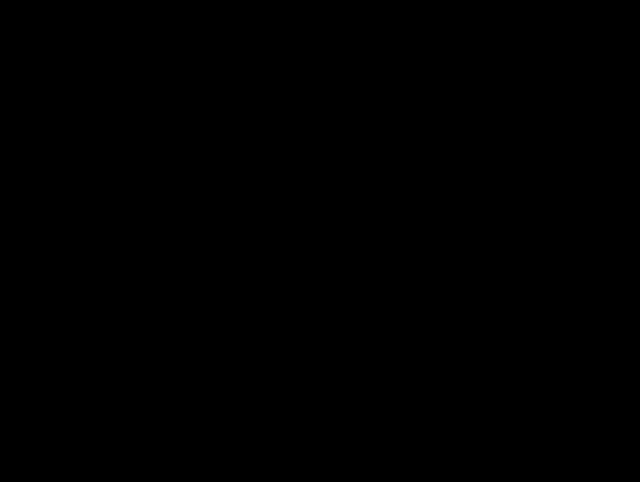
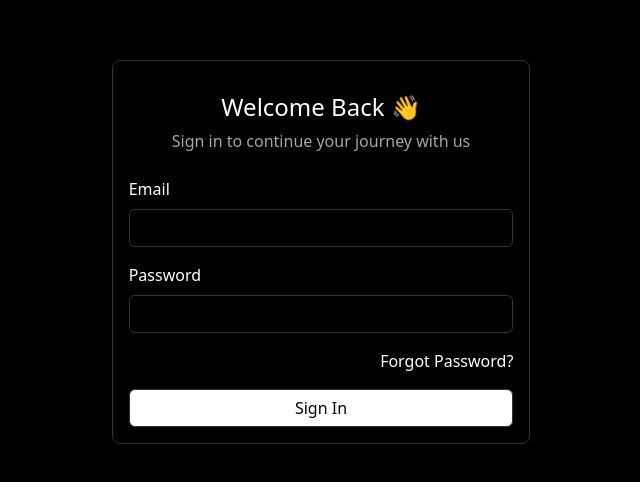
Before and after one commit to raorizwan1092/overtime-management-portal, a Next.js app: page /signin in a window 1280 px wide. Before the commit this address had no page. Shown: the part 148-630 px from the top of the page, without its empty margins (319-959 px from the left). Built offline with nearby package versions, Linux system fonts and the light colour scheme.

Commit message:
Auth Authentication Layout

```diff
--- /dev/null
+++ b/src/app/(auth)/layout.js
@@ -0,0 +1,30 @@
+"use client";
+import { useTheme } from '@/contexts/ThemeContext';
+import React from 'react'
+import { Card, Col, Container, Row } from 'react-bootstrap'
+
+const AuthLayout = ({ children }) => {
+    const theme = useTheme();
+    return (
+        <Container
+            fluid
+            style={{
+                minHeight: '100vh',
+                backgroundColor: theme.background,
+                display: 'flex',
+                justifyContent: 'center',
+                alignItems: 'center'
+            }}
+        >
+            <Row className="w-100 justify-content-center">
+                <Col xs={12} md={6} lg={4} className="text-center px-0">
+                    <Card style={{ border: theme.border, background: theme.background, borderRadius: theme.radius }} className="p-3 my-5">
+                        {children}
+                    </Card>
+                </Col>
+            </Row>
+        </Container>
+    )
+}
+
+export default AuthLayout
--- /dev/null
+++ b/src/app/(auth)/signin/page.js
@@ -0,0 +1,12 @@
+import Signin from '@/components/auth/Signin'
+import React from 'react'
+
+const page = () => {
+  return (
+    <div>
+        <Signin/>
+    </div>
+  )
+}
+
+export default page
--- a/src/app/(dashboard)/layout.js
+++ b/src/app/(dashboard)/layout.js
@@ -13,7 +13,7 @@
                     </Col>
                     <Col xs={12} lg={10} className='px-0' style={{ height: "100%", overflow: "auto" }}>
                         <NavigationBar />
-                        <div className='px-2 mt-5 pt-4'>
+                        <div className='px-4 mt-5 py-5'>
                             {children}
                         </div>
                     </Col>
--- /dev/null
+++ b/src/components/auth/AuthenticationHeader.jsx
@@ -0,0 +1,22 @@
+"use client"
+import { useTheme } from '@/contexts/ThemeContext'
+import Image from 'next/image'
+import React from 'react'
+
+const AuthenticationHeader = ({ heading, subHeading }) => {
+    const theme = useTheme()
+    return (
+        <div className='text-center'>
+            {/* <Image
+                src={"/logo.png"}
+                width={150}
+                height={50}
+                alt='logo'
+            /> */}
+            <h4 className='mt-3' style={{ color: theme?.textColor }}>{heading}</h4>
+            <p style={{ color: theme?.grayText }}>{subHeading}</p>
+        </div>
+    )
+}
+
+export default AuthenticationHeader
--- /dev/null
+++ b/src/components/auth/Signin.jsx
@@ -0,0 +1,80 @@
+"use client";
+import React from "react";
+import { Formik } from "formik";
+import * as Yup from "yup";
+import { Form } from "react-bootstrap";
+import TextInput from "../shared/TextInput/TextInput";
+import CustomButton from "../shared/Button/Button";
+import AuthenticationHeader from "./AuthenticationHeader";
+import Link from "next/link";
+import { useTheme } from "@/contexts/ThemeContext";
+
+const Signin = () => {
+    const theme = useTheme()
+    const initialValues = {
+        email: "",
+        password: "",
+    };
+
+    const validationSchema = Yup.object({
+        email: Yup.string().email("Invalid email").required("Email is required"),
+        password: Yup.string().required("Password is required"),
+    });
+
+    const handleSubmit = (values) => {
+        console.log("Signin Values:", values);
+    };
+
+    return (
+        <div>
+            <AuthenticationHeader
+                heading="Welcome Back 👋"
+                subHeading="Sign in to continue your journey with us"
+            />
+
+            <Formik
+                initialValues={initialValues}
+                validationSchema={validationSchema}
+                onSubmit={handleSubmit}
+            >
+                {({ handleSubmit, handleChange, values, errors, touched }) => (
+                    <Form onSubmit={handleSubmit} className="mt-4">
+                        <TextInput
+                            label="Email"
+                            name="email"
+                            type="email"
+                            value={values.email}
+                            onChange={handleChange}
+                            error={errors.email}
+                            touched={touched.email}
+                        />
+
+                        <TextInput
+                            label="Password"
+                            name="password"
+                            type="password"
+                            value={values.password}
+                            onChange={handleChange}
+                            error={errors.password}
+                            touched={touched.password}
+                        />
+
+                        <div className="text-end mb-3">
+                            <Link href="#" className="text-decoration-none" style={{color:theme?.textColor}}>
+                                Forgot Password?
+                            </Link>
+                        </div>
+
+                        <CustomButton
+                            type="submit"
+                            label="Sign In"
+                            fullWidth
+                        />
+                    </Form>
+                )}
+            </Formik>
+        </div>
+    );
+};
+
+export default Signin;
--- a/src/components/shared/TextInput/TextInput.jsx
+++ b/src/components/shared/TextInput/TextInput.jsx
@@ -14,8 +14,8 @@
     const theme = useTheme()
 
     return (
-        <Form.Group className="mb-3" >
-            <Form.Label >
+        <Form.Group className="mb-3 text-start" >
+            <Form.Label style={{color:theme?.textColor}}>
                 {label}
             </Form.Label>
 
```
